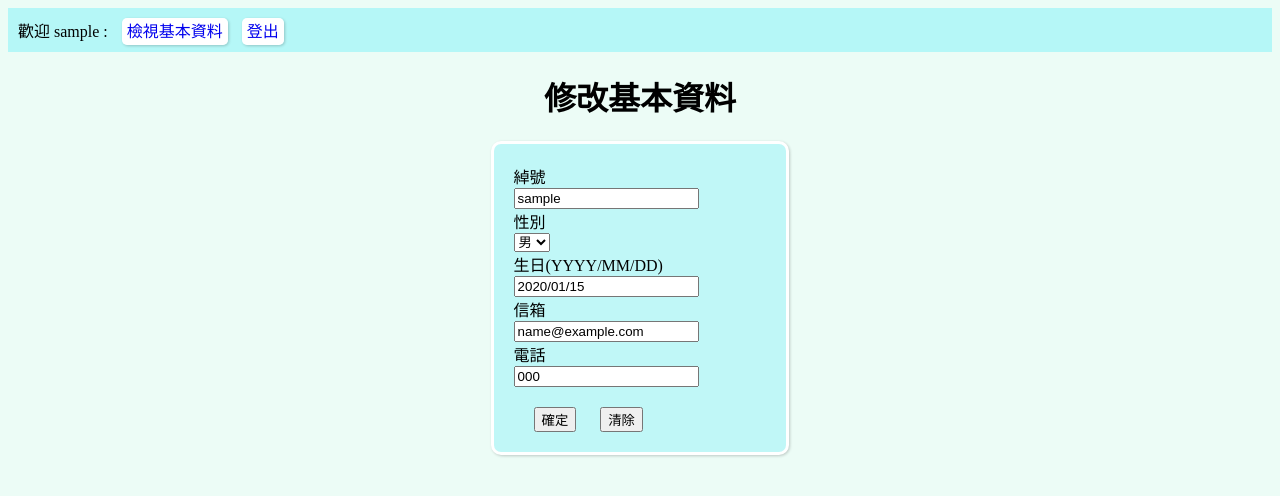
After one commit to Ohnokaoru/message_board_report, a Django app: page /edit-userprofile/ in a window 1280 px wide. The commit adds this page. Shown: the top 496 px of the page. Run offline with Django 5.2, Linux system fonts and the light colour scheme; a user stored in the database is signed in; tables that the repository leaves empty hold one stand-in row (values such as "Sample post").

Commit message:
新增edit-userprofile

```diff
--- a/static/css/style.css
+++ b/static/css/style.css
@@ -13,7 +13,8 @@ body {
 #register-form,
 #chalogin-form,
 #create-userprofile-form,
-#review-userprofile {
+#review-userprofile,
+#edit-userprofile-form {
     margin: auto;
     padding: 20px;
     background-color: rgb(192, 247, 247);
@@ -55,9 +56,26 @@ body {
     padding: 5px;
     border-radius: 5px;
     text-decoration: none;
+    box-shadow: 1px 1px 3px rgba(0, 0, 0, 0.2);
 }
 
 #create-userprofile-form,
-#review-userprofile {
+#review-userprofile,
+#edit-userprofile-form {
     width: 20%;
 }
+
+#edit-a-button {
+    margin-top: 20px;
+    text-align: center;
+
+}
+
+#edit-a-button a {
+    text-decoration: none;
+    background-color: white;
+    border: white solid;
+    box-shadow: 1px 1px 3px rgba(0, 0, 0, 0.2);
+    border-radius: 5px;
+    padding: 5px;
+}
--- a/templates/base.html
+++ b/templates/base.html
@@ -14,6 +14,7 @@
     <div id="navbar">
         {% if request.user.is_authenticated %}
         歡迎 {{user.username}} :
+        <a href="{% url 'review-userprofile' %}">檢視基本資料</a>
         <a href="{% url 'user-logout' %}">登出</a>
         {% else %}
         <a href="{% url 'user-register' %}">註冊</a>
--- /dev/null
+++ b/userprofile/templates/userprofile/edit-userprofile.html
@@ -0,0 +1,58 @@
+{% extends "base.html" %}
+{% load static %}
+{% block title%}修改基本資料{% endblock %}
+
+{% block content%}
+<div id="title">
+    <h1>修改基本資料</h1>
+</div>
+
+
+<div id="edit-userprofile-form">
+    <form action="" method="POST">
+        {%csrf_token%}
+
+        <label for="{{form.nickname.id_for_label}}">綽號</label> <br>
+        {{form.nickname}} <br>
+
+        <label for="{{form.gender.id_for_label}}">性別</label> <br>
+        {{form.gender}} <br>
+
+        <label for="{{form.birthday.id_for_label}}">生日(YYYY/MM/DD)</label> <br>
+        {{form.birthday}} <br>
+
+        <label for="{{form.email.id_for_label}}">信箱</label> <br>
+        {{form.email}} <br>
+
+        <label for="{{form.tel.id_for_label}}">電話</label> <br>
+        {{form.tel}} <br>
+
+        <div id="message">
+            {{message}}
+        </div>
+
+        <div id="errors">
+            {% for field in form %}
+            {% if field.errors %}
+            {% for error in field.errors %}
+            {{error}} <br>
+            {% endfor %}
+            {% endif %}
+            {% endfor %}
+
+            {% if form.non_field_errors %}
+            {% for error in form.non_field_errors %}
+            {{error}} <br>
+            {% endfor %}
+            {% endif %}
+        </div>
+
+
+        <input type="submit" name="submit-button" id="submit-button" value="確定">
+        <input type="reset" name="reset-button" id="reset-button" value="清除">
+
+
+
+    </form>
+</div>
+{% endblock %}
--- a/userprofile/templates/userprofile/review-userprofile.html
+++ b/userprofile/templates/userprofile/review-userprofile.html
@@ -18,6 +18,10 @@
 
     電話:{{userprofile.tel}} <br>
 
+    創建帳號時間:{{userprofile.create_time}} <br>
+
 </div>
-
+<div id="edit-a-button">
+    <a href="{% url 'edit-userprofile' %}">修改基本資料</a>
+</div>
 {% endblock %}
--- a/userprofile/urls.py
+++ b/userprofile/urls.py
@@ -4,4 +4,5 @@ from . import views
 urlpatterns = [
     path("create-userprofile/", views.create_userprofile, name="create-userprofile"),
     path("review-userprofile/", views.review_userprofile, name="review-userprofile"),
+    path("edit-userprofile/", views.edit_userprofile, name="edit-userprofile"),
 ]
--- a/userprofile/views.py
+++ b/userprofile/views.py
@@ -50,3 +50,33 @@ def review_userprofile(request):
     return render(
         request, "userprofile/review-userprofile.html", {"userprofile": userprofile}
     )
+
+
+# 修改
+@login_required
+def edit_userprofile(request):
+    message = ""
+    try:
+        userprofile = UserProfile.objects.get(user=request.user)
+
+    except UserProfile.DoesNotExist:
+        return redirect("review-userprofile")
+
+    if request.method == "POST":
+        form = UserProfileForm(request.POST, instance=userprofile)
+
+        if form.is_valid():
+            userprofileform = form.save(commit=False)
+            userprofileform.user = request.user
+            userprofileform.save()
+            return redirect("review-userprofile")
+
+        else:
+            message = "資料錯誤"
+
+    else:
+        form = UserProfileForm(instance=userprofile)
+
+    return render(
+        request, "userprofile/edit-userprofile.html", {"form": form, "message": message}
+    )
```
Also changed, not shown: 1 other file.
